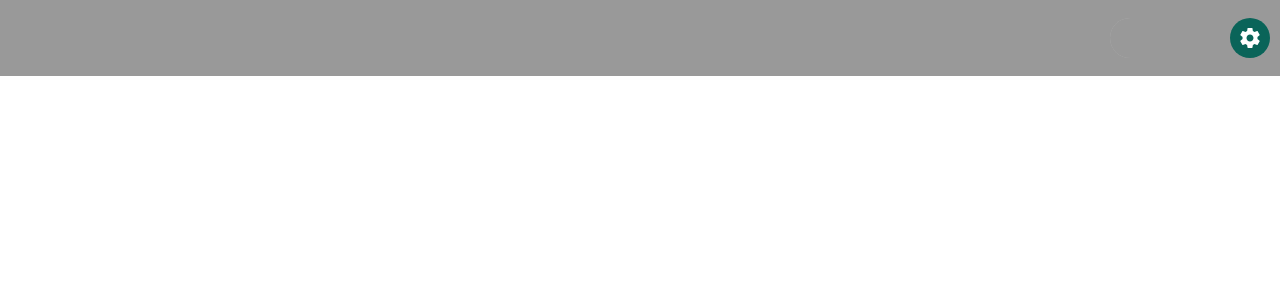
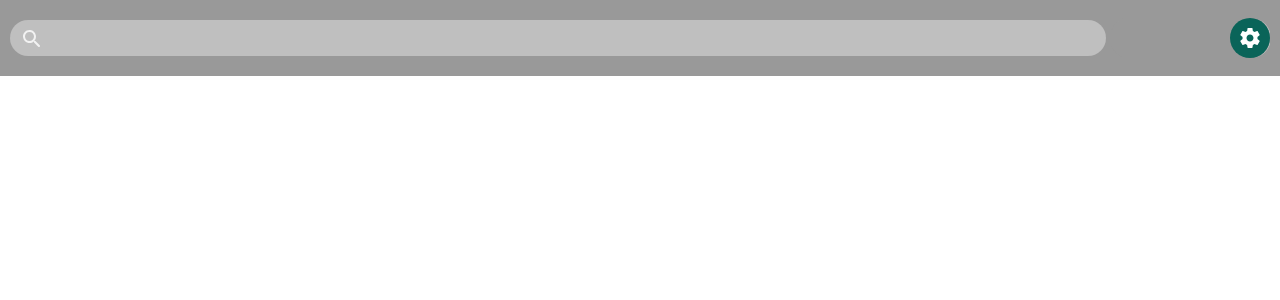
Before and after one commit to ADDR2/WP_Front, an Angular app: page / in a window 1280 px wide. Shown: the top 300 px of the page. Built offline with nearby package versions, Linux system fonts and the light colour scheme.

Commit message:
Adding search input with styles

```diff
--- a/src/app/app.module.ts
+++ b/src/app/app.module.ts
@@ -6,11 +6,13 @@ import { MatSlideToggleModule } from '@angular/material/slide-toggle';
 import { AppRoutingModule } from './app-routing.module';
 import { AppComponent } from './app.component';
 import { HeaderComponent } from './components/header/header.component';
+import { SearchIconSVGComponent } from './components/search-icon-svg/search-icon-svg';
 
 @NgModule({
   declarations: [
     AppComponent,
-    HeaderComponent
+    HeaderComponent,
+    SearchIconSVGComponent
   ],
   imports: [
     BrowserModule,
--- a/src/app/components/header/header.component.html
+++ b/src/app/components/header/header.component.html
@@ -1,9 +1,19 @@
 <div class="header-container">
     <div class="search-container">
-
+        <input
+            class="search-input"
+            (keyup)="searchBy($event)"
+            maxlength="80"
+            spellcheck="false"
+            autocomplete="false"
+        >
+        <app-search-icon-svg></app-search-icon-svg>
     </div>
 
-    <div class="settings-container">
+    <div
+        class="settings-container"
+        [ngClass]="{ 'enabled': areSettingsDisplayed, 'disabled': !areSettingsDisplayed }"
+    >
         <button
             aria-label="App Settings"
             class="header-settings-button"
--- a/src/app/components/header/header.component.scss
+++ b/src/app/components/header/header.component.scss
@@ -22,7 +22,7 @@
 
     .settings-container {
         position: relative;
-        height: 40px;
+        height: $input-button-height;
         width: $settings-container-width;
         overflow: hidden;
         background-color: inherit;
@@ -36,7 +36,7 @@
         outline: none;
         border: none;
         width: $settings-button-width;
-        height: 40px;
+        height: $input-button-height;
         cursor: pointer;
         padding: 8px 0;
         text-align: center;
@@ -82,7 +82,9 @@
     .envelope {
         position: absolute;
         width: $settings-container-width;
-        height: 40px;
+        height: calc(#{$input-button-height} + 2px);
+        top: -1px;
+        left: -1px;
         background-color: inherit;
         border-radius: 30px;
         border: none;
@@ -101,7 +103,7 @@
     .input-container {
         position: absolute;
         width: $settings-container-width;
-        height: 40px;
+        height: $input-button-height;
         z-index: 1;
         display: flex;
         justify-content: flex-end;
@@ -135,4 +137,40 @@
             }
         }
     }
+
+    .search-container {
+        position: relative;
+        display: flex;
+        justify-content: flex-start;
+        align-items: center;
+        height: $input-button-height;
+        border-radius: 30px;
+        border: none;
+        margin: 0 5px 0 0;
+        width: calc(100% - #{$settings-container-width});
+        max-width: calc(100vw - #{$settings-container-width});
+    }
+
+    .search-input {
+        background-color: transparent;
+        border: none;
+        border-radius: 30px;
+        padding: 10px 36px;
+        font-size: 14px;
+        outline: none;
+        width: 100%;
+
+        @include themify($themes) {
+            background-color: themed('inputContentColor');
+
+            &:focus {
+                background-color: transparent;
+                border: 1px solid themed('searchIconFocusFillColor');
+
+                & + app-search-icon-svg > .search-icon {
+                    fill: themed('searchIconFocusFillColor');
+                }
+            }
+        }
+    }
 }
--- a/src/app/components/header/header.component.ts
+++ b/src/app/components/header/header.component.ts
@@ -7,6 +7,7 @@ import { Component, EventEmitter, Output } from '@angular/core';
 })
 export class HeaderComponent {
   @Output() onThemeChange: EventEmitter<undefined> = new EventEmitter<undefined>();
+  @Output() onSearch: EventEmitter<string> = new EventEmitter<string>();
 
   areSettingsDisplayed: boolean = null;
 
@@ -17,4 +18,8 @@ export class HeaderComponent {
   changeTheme() {
     this.onThemeChange.emit();
   }
+
+  searchBy({ target }: KeyboardEvent) {
+    this.onSearch.emit((target as HTMLInputElement).value);
+  }
 }
--- /dev/null
+++ b/src/app/components/search-icon-svg/search-icon-svg.scss
@@ -0,0 +1,17 @@
+@import '../../styles/functions';
+@import '../../styles/themes';
+@import '../../styles/mixins';
+
+:host-context {
+    .search-icon {
+        position: absolute;
+        top: 9px;
+        left: 10px;
+        width: 24px;
+        height: 24px;
+
+        @include themify($themes) {
+            fill: themed('searchIconFillColor');
+        }
+    }
+}
--- a/src/app/styles/_layout.scss
+++ b/src/app/styles/_layout.scss
@@ -3,3 +3,6 @@ $header-height: 76px;
 $settings-button-width: 40px;
 $settings-container-width: 120px + $settings-button-width;
 $settings-button-translation: $settings-button-width - $settings-container-width;
+
+// GLOBAL
+$input-button-height: 40px;
--- a/src/app/styles/_themes.scss
+++ b/src/app/styles/_themes.scss
@@ -4,15 +4,21 @@ $themes: (
     buttonsColor: #13C1AC,
     hoveredButtonsColor: darken(#13C1AC, 5%),
     focusedButtonsColor: darken(#13C1AC, 10%),
-    inputContainerBackgrounColor: darken(white, 10%),
-    sliderBarColor: darken(white, 25%),
+    inputContainerBackgrounColor: darken(white, 15%),
+    sliderBarColor: darken(white, 40%),
+    inputContentColor: darken(white, 15%),
+    searchIconFillColor: darken(white, 40%),
+    searchIconFocusFillColor: #13C1AC,
   ),
   dark: (
     backgroundColor: darken(white, 40%),
     buttonsColor: darken(#13C1AC, 20%),
     hoveredButtonsColor: darken(#13C1AC, 10%),
     focusedButtonsColor: darken(#13C1AC, 5%),
-    inputContainerBackgrounColor: darken(white, 30%),
-    sliderBarColor: darken(white, 10%),
+    inputContainerBackgrounColor: darken(white, 25%),
+    sliderBarColor: darken(white, 5%),
+    inputContentColor: darken(white, 25%),
+    searchIconFillColor: darken(white, 5%),
+    searchIconFocusFillColor: darken(#13C1AC, 20%),
   ),
 );
```
Also changed, not shown: src/app/components/search-icon-svg/search-icon-svg.ts (added, +8 -0 lines), src/app/components/search-icon-svg/search-icon-svg.svg (added).
